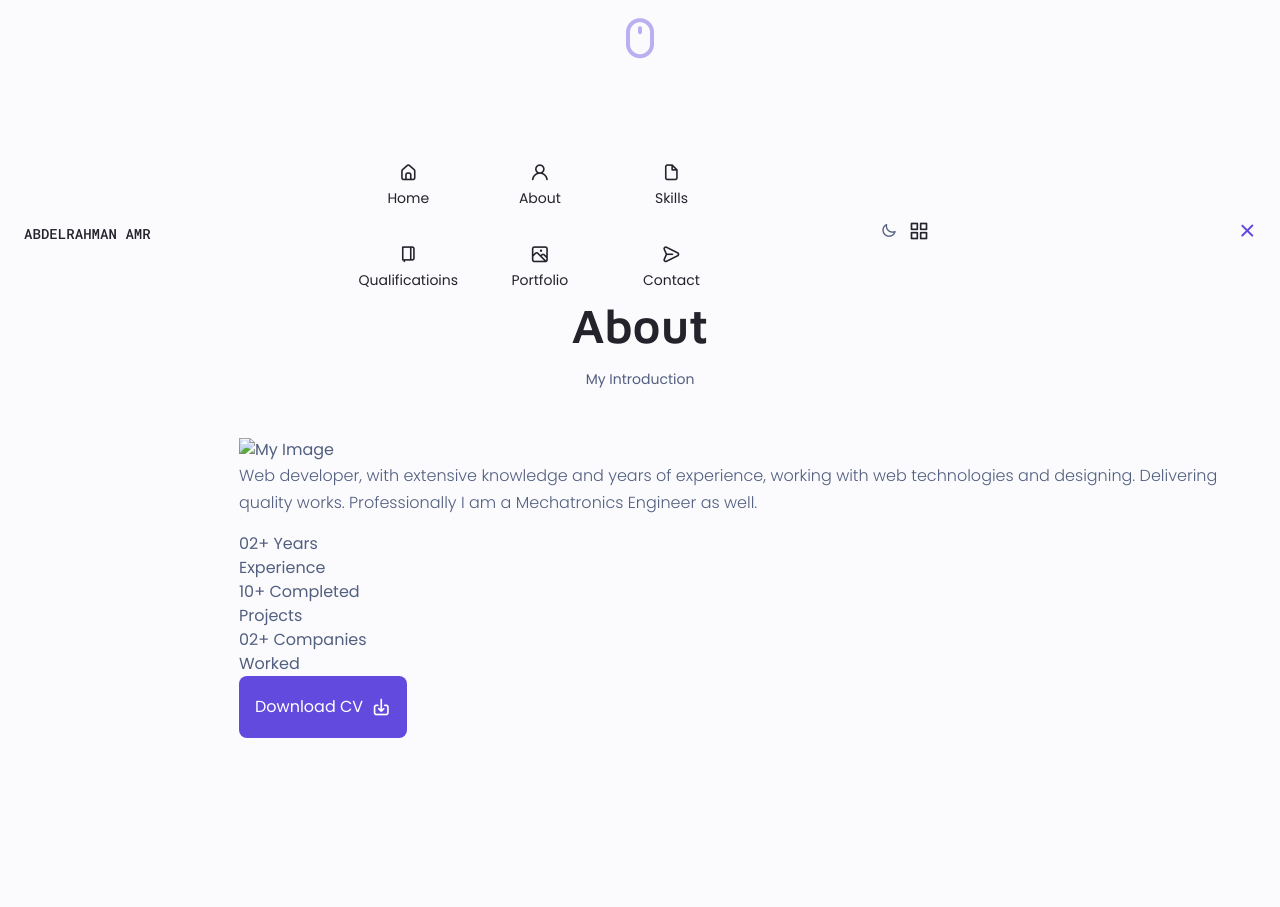
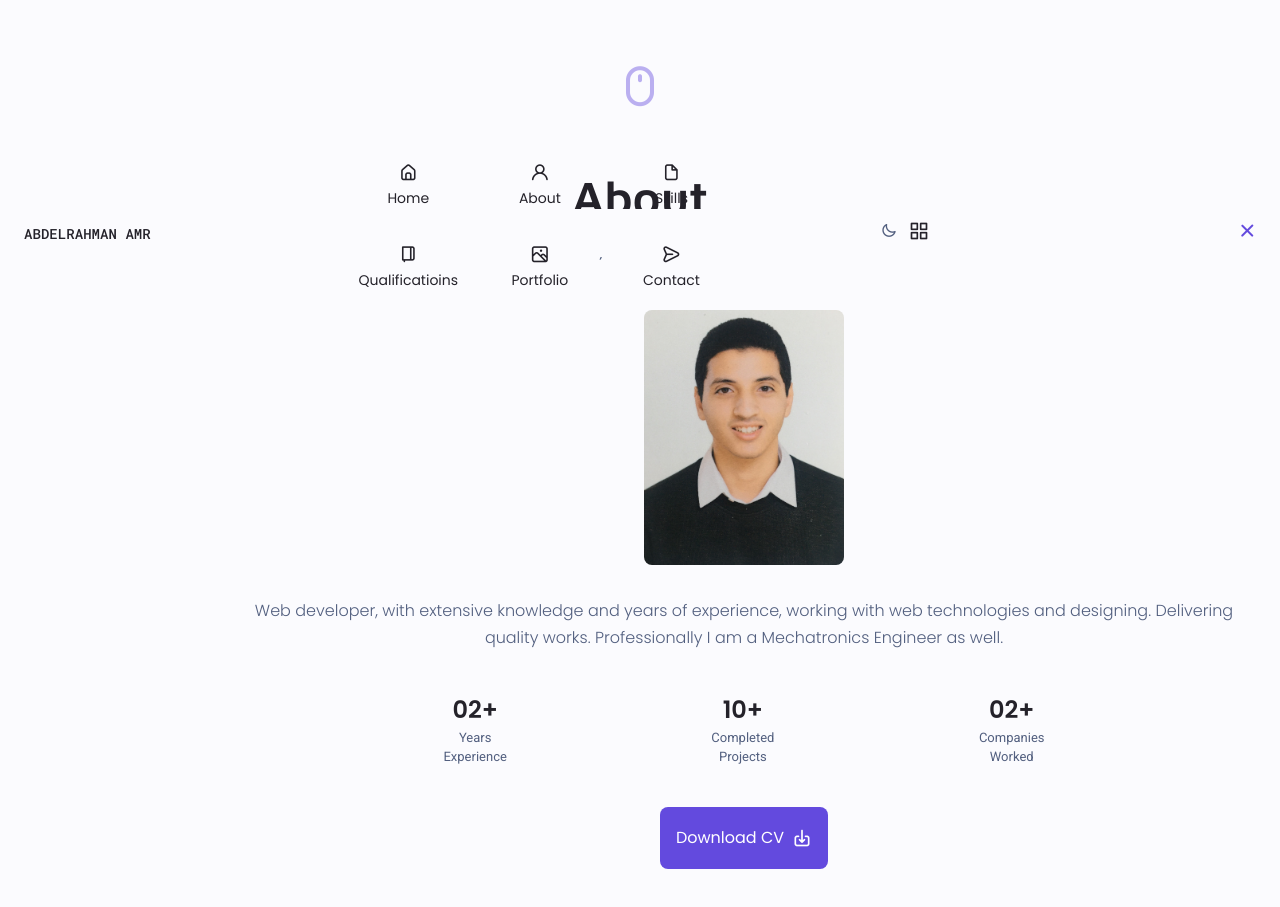
Before and after one commit to Abdelrahman-Wagdy/Responsive-Portfolio, a plain HTML site: page index.html in a window 1280 px wide. Shown: the part 543-1450 px from the top of the page. Drawn offline with nearby package versions, Linux system fonts and the light colour scheme; a script that the page names is missing; files whose address does not match are found by name.

Commit message:
About section finished

```diff
--- a/css/style.css
+++ b/css/style.css
@@ -309,9 +309,10 @@ section {
 
 /* ================== Home ====================== */
 .home {
-  height: 90vh;
+  height: 70vh;
   align-content: space-between;
   margin-top: var(--mb-3);
+  padding-bottom: 0;
 }
 .home__container {
   gap: 1.75rem;
@@ -432,6 +433,7 @@ section {
 }
 .home__scroll-mouse {
   font-size: var(--big-font-size);
+  margin-top: var(--mb-3);
 }
 .home__scroll-name {
   font-size: var(--small-font-size);
@@ -442,3 +444,42 @@ section {
 .home__scroll-arrow {
   font-size: var(--h3-font-size);
 }
+
+/* ================ ABOUT ===================== */
+.about {
+  padding-top: 1rem;
+}
+.about__img {
+  width: 200px;
+  border-radius: 0.5rem;
+  margin-bottom: var(--mb-2);
+  display: inline-flex;
+  justify-self: center;
+}
+.about__description {
+  text-align: center;
+  margin-bottom: var(--mb-2-50);
+}
+.about__info {
+  display: flex;
+  justify-content: space-evenly;
+  margin-bottom: var(--mb-2-50);
+}
+.about__info-title {
+  font-size: var(--h2-font-size);
+  font-weight: var(--font-semi-bold);
+  color: var(--title-color);
+}
+.about__info-name {
+  font-size: var(--smaller-font-size);
+  font-family: var(--roboto-font);
+}
+.about__info-name,
+.about__info-title {
+  display: block;
+  text-align: center;
+}
+.about__buttons {
+  display: flex;
+  justify-content: center;
+}
--- a/index.html
+++ b/index.html
@@ -116,7 +116,7 @@
                 <h2 class="section__title">About</h2>
                 <span class="section__subtitle">My Introduction</span>
                 <div class="about__container container grid">
-                  <img src="img/myImg.jpg" alt="My Image" class="about__img">
+                  <img src="assets/img/IMG_4787.jpg" alt="My Image" class="about__img">
                   <div class="about__data">
                     <p class="about__description" id="home-about">
                       Web developer, with extensive knowledge and years of experience, working with web technologies and designing. Delivering quality works. Professionally I am a Mechatronics Engineer as well.
```
Also changed, not shown: assets/img/IMG_4787.jpg (added).
